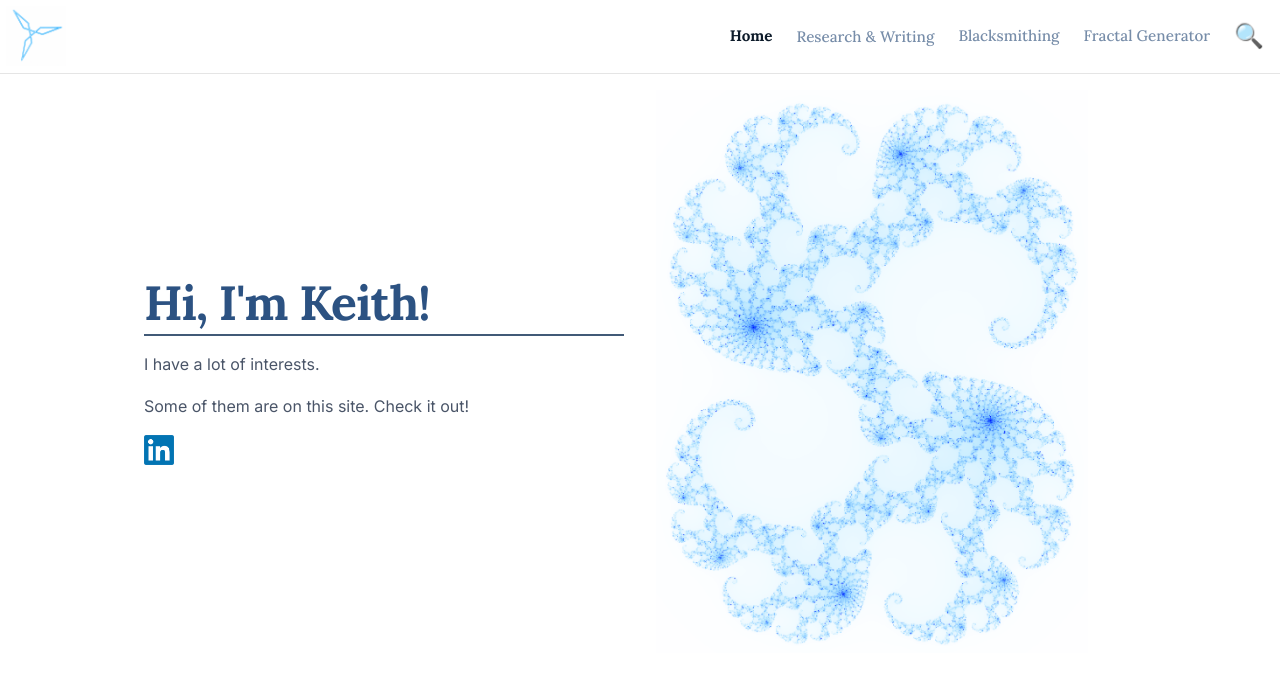
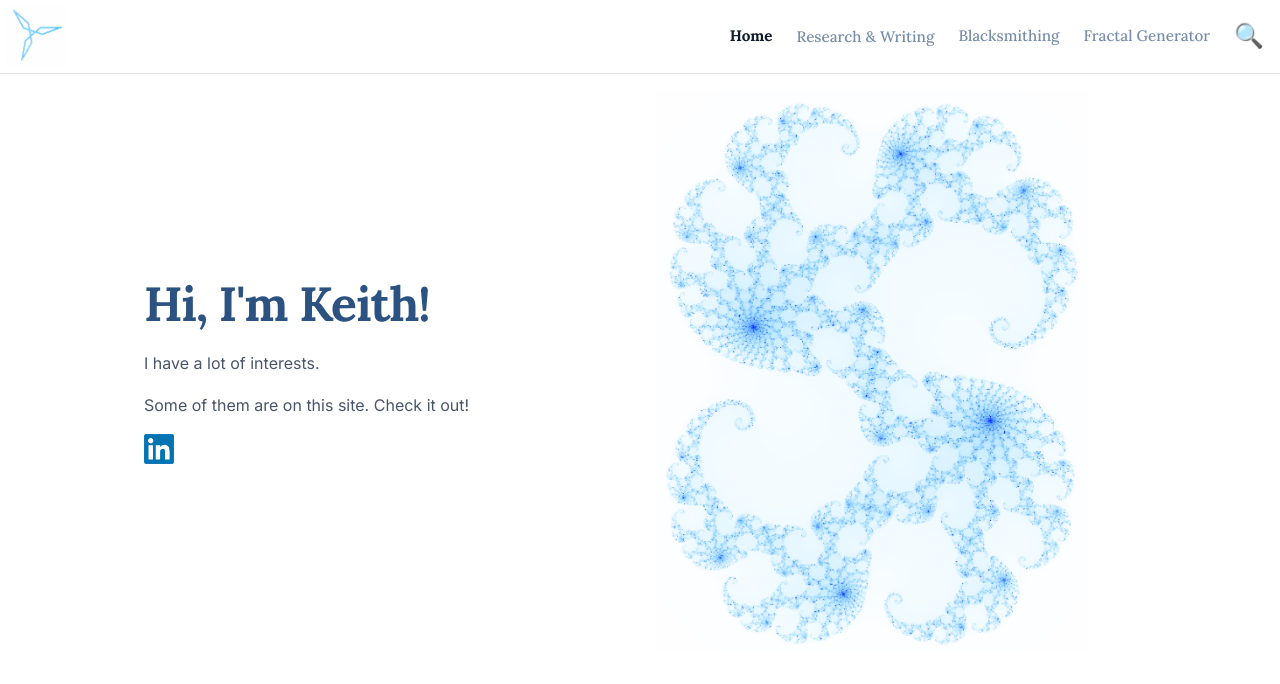
Before and after one commit to kdopenshaw/my-site, a Next.js app: page / in a window 1280 px wide. Shown: the top 684 px of the page. Built offline with nearby package versions, Linux system fonts and the light colour scheme.

Commit message:
Page title and style changes

```diff
--- a/pages/blacksmithing.js
+++ b/pages/blacksmithing.js
@@ -52,7 +52,9 @@ export default function BlacksmithingPage({ initialImages, initialFeatures }) {
       </Head>
 
       <main className="blacksmith-page">
-        <h1 className="page-title">Blacksmith Work</h1>
+        <div class="page-title">
+          <h1>Blacksmithing</h1>
+        </div>
 
         {/* Instagram Profile Card */}
         <div className="split-container">
--- a/styles/blacksmithing-styles.css
+++ b/styles/blacksmithing-styles.css
@@ -69,10 +69,10 @@
 
 /* Main page container */
 .blacksmith-page {
-  font-family: "Segoe UI", "Helvetica Neue", Arial, sans-serif;
   background: #fafafa; /* Light gray background */
   margin: 0;
-  padding: 1.5rem 0rem; /* 16px padding on all sides */
+  padding: 0rem 0rem;
+  justify-content: center;
 }
 
 /* ==================== FEATURED SECTIONS ==================== */
--- a/styles/globals.css
+++ b/styles/globals.css
@@ -8,8 +8,8 @@
 :root {
   /* Core Blues */
   --blue-dark: #0d1b2a;
-  --blue-primary: #1b263b;
-  --blue-light: #415a77;
+  --blue-primary: #2c5282;
+  --blue-light: #3b6ba1;
   --blue-pale: #778da9;
 
   /* Neutrals */
@@ -56,12 +56,11 @@ body {
 h1 {
   font-size: var(--fs-h1);
   font-weight: 700;
-  color: var(--blue-dark);
+  color: var(--blue-primary);
   margin-bottom: var(--spacing-md);
   line-height: 1.1;
   font-family: "Lora", serif;
   letter-spacing: -0.02em;
-  border-bottom: 2px solid var(--blue-light);
   padding-bottom: 0.25rem;
 }
 
@@ -90,13 +89,20 @@ p {
 }
 
 .page-title {
+  text-align: center; /* centers the child inline-block */
+  margin: 2rem auto 0.5rem;
+  max-width: 1400px;
+  padding: 0rem 10%;
+}
+
+.page-title h1 {
   font-size: 3rem;
-  color: var(--blue-dark);
-  margin-bottom: 1rem;
+  color: var(--blue-primary);
   font-weight: bold;
-  justify-content: center;
-  text-align: center;
   font-family: "Lora", serif;
+  max-width: 1400px; /* same as container */
+  text-align: center; /* center the text inside */
+  border-bottom: 2px solid var(--blue-light);
 }
 
 /* Navigation styles */
```
